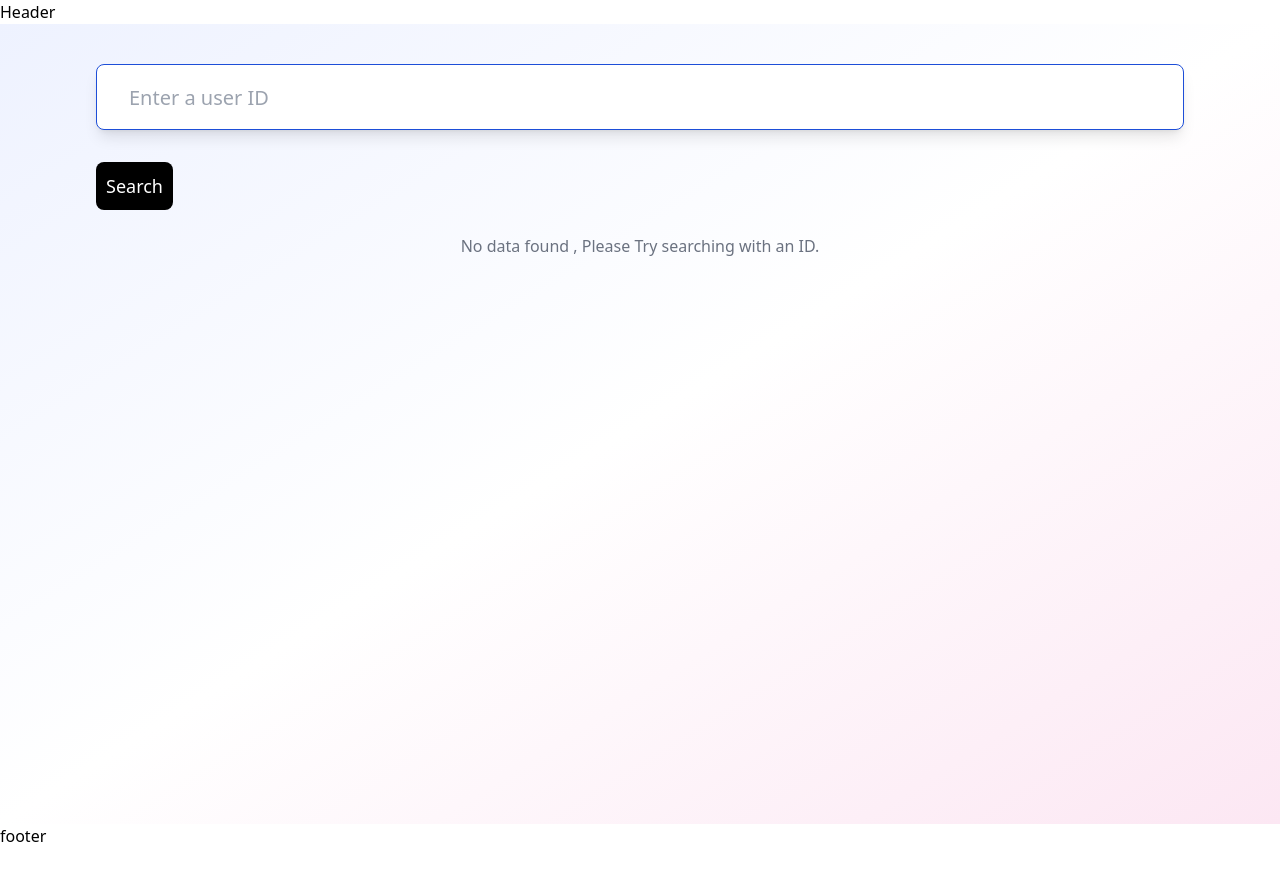
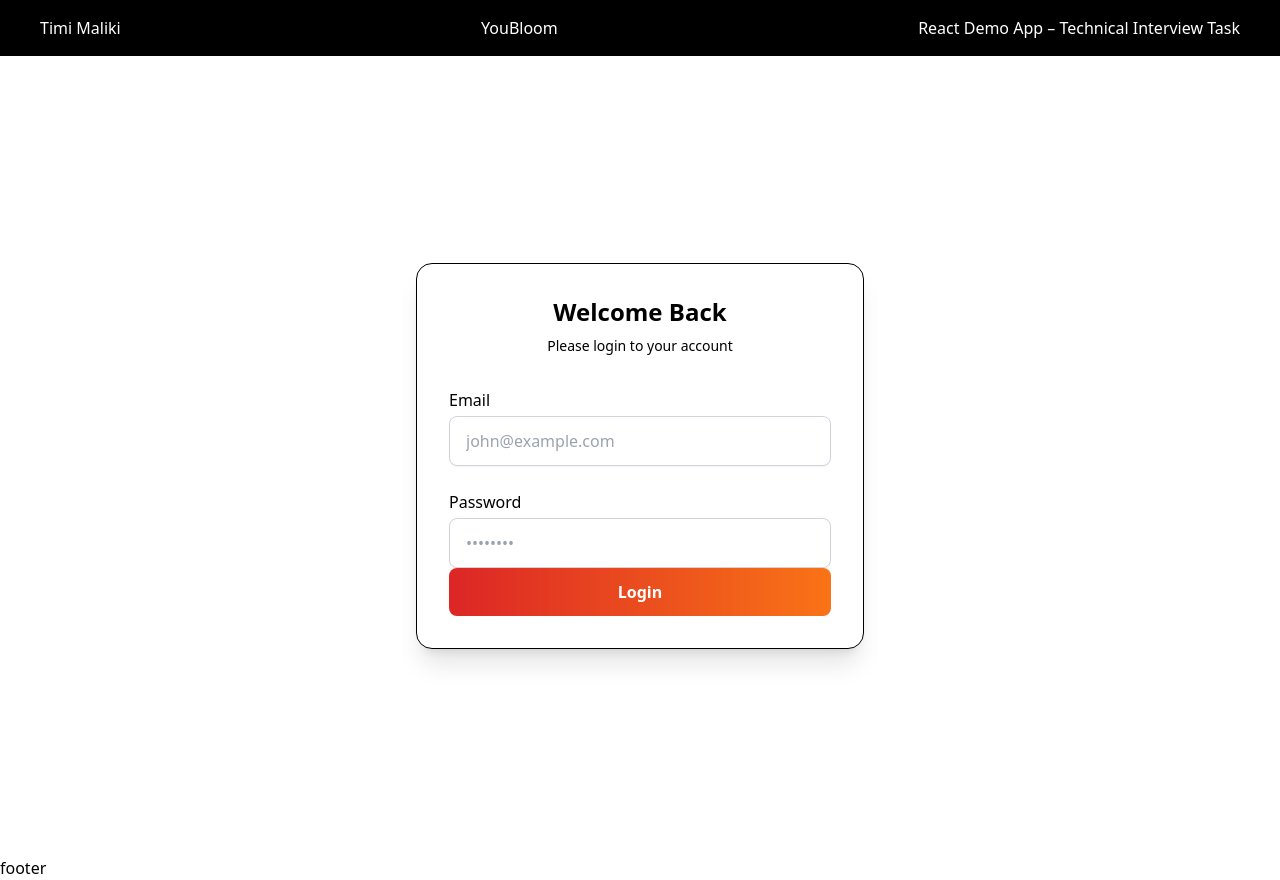
Before and after one commit to TimiMaliki/React-Demo-App-Technical-Interview-Task-, a React (Create React App) app: page / in a window 1280 px wide. Before the commit the page ends 848 px from the top, so only its background shows below. Built offline with nearby package versions, Linux system fonts and the light colour scheme.

Commit message:
added : header content

```diff
--- a/src/index.js
+++ b/src/index.js
@@ -10,8 +10,8 @@ import Login from './pages/login';
 const router = createBrowserRouter([{
   element : <AuthLayout/>,
   children : [
-    {path : "/" , element : <Main/>},
-    {path : "/login" , element : <Login/>},
+    {path : "/main" , element : <Main/>},
+    {path : "/" , element : <Login/>},
     {path : "/detail" , element : <Details/>},
     {path : "/detail/:id" , element : <Details/>}
   ]
--- a/src/pages/header.jsx
+++ b/src/pages/header.jsx
@@ -1,7 +1,15 @@
 const Header = () => {
     return (
-        <div>
-            Header
+        <div className="py-4 bg-black text-white flex justify-between p-10">
+            <div className="name">
+                <a href="https://github.com/TimiMaliki/React-Demo-App-Technical-Interview-Task-">Timi Maliki</a>
+            </div>
+            <div className="company text-center">
+               <a href="https://youbloom.com/">YouBloom</a>
+            </div>
+            <div className="test hidden md:block">
+                <h3 className="cursor-pointer">React Demo App – Technical Interview Task</h3>
+            </div>
         </div>
      );
 }
--- a/src/pages/login.jsx
+++ b/src/pages/login.jsx
@@ -24,7 +24,7 @@ const Login = () => {
 
         <form onSubmit={handleOnSubmit} className="space-y-6">
           <div>
-            <label className="block text-gray-700 font-medium mb-1">
+            <label className="block text-black font-medium mb-1">
               Email
             </label>
             <input
@@ -39,7 +39,7 @@ const Login = () => {
           </div>
 
           <div>
-            <label className="block text-gray-700 font-medium mb-1">
+            <label className="block text-black font-medium mb-1">
               Password
             </label>
             <input
@@ -52,7 +52,7 @@ const Login = () => {
               required
             />
           </div>
-          <Link to={"/"}>
+          <Link to={"/main"}>
             <button
               type="submit"
               className="w-full py-3 bg-gradient-to-r from-red-600 to-orange-500 text-white font-bold rounded-lg hover:opacity-90 transition"
```
